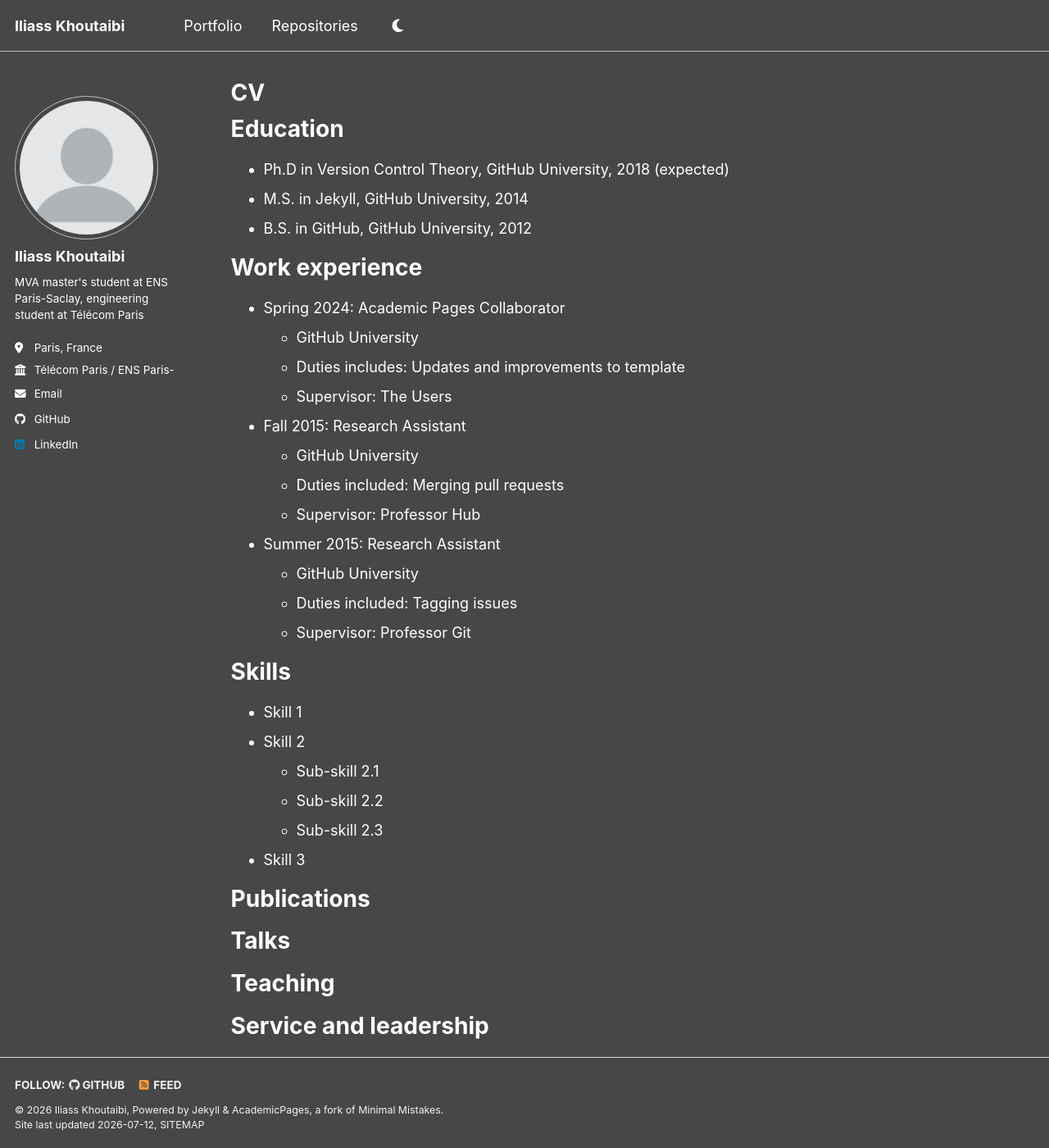
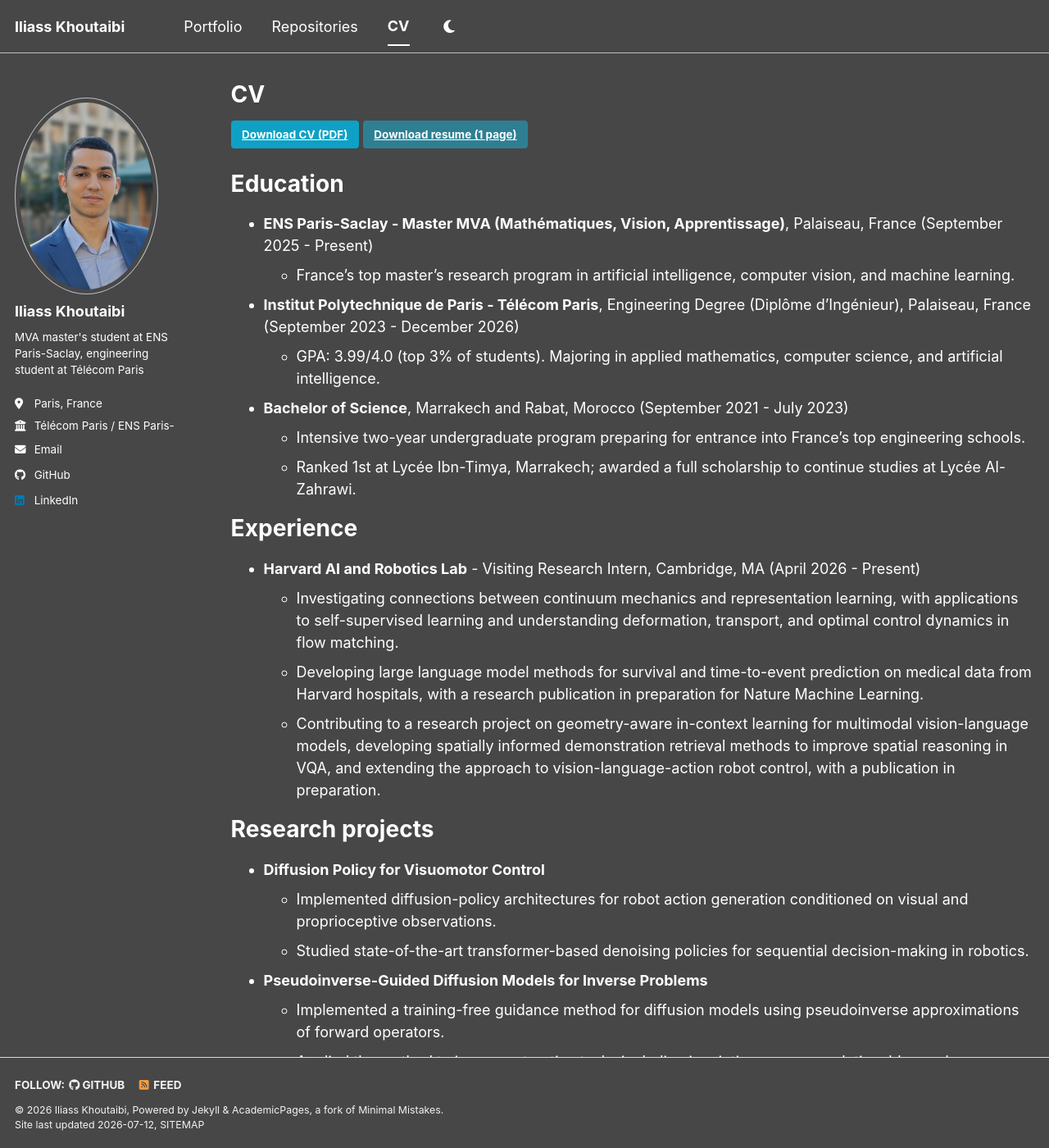
Before and after one commit to KHOUTAIBI/KHOUTAIBI.github.io, a Jekyll site: the page built from _pages/cv.md, in a window 1280 px wide and 1400 px high. Shown: the whole window at 82% size. Built offline with Jekyll 4.4.1, drawn with Linux system fonts in a browser that asks for light colours; a style sheet for code colours, icons or effects is not loaded; some of the changed text lies outside the part shown.

Commit message:
Add profile photo, CV page, and Bachelor step to journey

```diff
--- a/_config.yml
+++ b/_config.yml
@@ -23,7 +23,7 @@
 #               Additional customization can be done by editing /_includes/author-profile.html
 author:
   # Biographic information
-  avatar           : "profile.png"
+  avatar           : "profile.jpg"
   name             : "Iliass Khoutaibi"
   pronouns         : # example: "she/her"
   bio              : "MVA master's student at ENS Paris-Saclay, engineering student at Télécom Paris"
--- a/_data/navigation.yml
+++ b/_data/navigation.yml
@@ -14,6 +14,5 @@
   - title: "Repositories"
     url: /repositories/
 
-  # Re-enable when the CV is ready:
-  # - title: "CV"
-  #   url: /cv/
+  - title: "CV"
+    url: /cv/
--- a/_pages/cv.md
+++ b/_pages/cv.md
@@ -9,56 +9,67 @@
 
 {% include base_path %}
 
+<p>
+  <a href="{{ base_path }}/files/CV_Khoutaibi_Iliass.pdf" class="btn btn--primary">Download CV (PDF)</a>
+  <a href="{{ base_path }}/files/resume_iliass_khoutaibi.pdf" class="btn btn--info">Download resume (1 page)</a>
+</p>
+
 Education
 ======
-* Ph.D in Version Control Theory, GitHub University, 2018 (expected)
-* M.S. in Jekyll, GitHub University, 2014
-* B.S. in GitHub, GitHub University, 2012
+* **ENS Paris-Saclay - Master MVA (Mathématiques, Vision, Apprentissage)**, Palaiseau, France (September 2025 - Present)
+  * France's top master's research program in artificial intelligence, computer vision, and machine learning.
+* **Institut Polytechnique de Paris - Télécom Paris**, Engineering Degree (Diplôme d'Ingénieur), Palaiseau, France (September 2023 - December 2026)
+  * GPA: 3.99/4.0 (top 3% of students). Majoring in applied mathematics, computer science, and artificial intelligence.
+* **Bachelor of Science**, Marrakech and Rabat, Morocco (September 2021 - July 2023)
+  * Intensive two-year undergraduate program preparing for entrance into France's top engineering schools.
+  * Ranked 1st at Lycée Ibn-Timya, Marrakech; awarded a full scholarship to continue studies at Lycée Al-Zahrawi.
 
-Work experience
+Experience
 ======
-* Spring 2024: Academic Pages Collaborator
-  * GitHub University
-  * Duties includes: Updates and improvements to template
-  * Supervisor: The Users
+* **Harvard AI and Robotics Lab** - Visiting Research Intern, Cambridge, MA (April 2026 - Present)
+  * Investigating connections between continuum mechanics and representation learning, with applications to self-supervised learning and understanding deformation, transport, and optimal control dynamics in flow matching.
+  * Developing large language model methods for survival and time-to-event prediction on medical data from Harvard hospitals, with a research publication in preparation for Nature Machine Learning.
+  * Contributing to a research project on geometry-aware in-context learning for multimodal vision-language models, developing spatially informed demonstration retrieval methods to improve spatial reasoning in VQA, and extending the approach to vision-language-action robot control, with a publication in preparation.
 
-* Fall 2015: Research Assistant
-  * GitHub University
-  * Duties included: Merging pull requests
-  * Supervisor: Professor Hub
+Research projects
+======
+* **Diffusion Policy for Visuomotor Control**
+  * Implemented diffusion-policy architectures for robot action generation conditioned on visual and proprioceptive observations.
+  * Studied state-of-the-art transformer-based denoising policies for sequential decision-making in robotics.
+* **Pseudoinverse-Guided Diffusion Models for Inverse Problems**
+  * Implemented a training-free guidance method for diffusion models using pseudoinverse approximations of forward operators.
+  * Applied the method to image restoration tasks including inpainting, super-resolution, blur, and compression artifacts, and compared against diffusion posterior sampling baselines.
+* **LLM Agents for Text-Based Game Reasoning (Zork)**
+  * Designed autonomous LLM agents for planning, memory, and interaction in text-based environments such as Zork/Jericho.
+  * Implemented reasoning loops and action-selection policies to improve exploration in partially observable environments.
+* **Controlled and Efficient LLM Generation**
+  * Implemented controlled decoding methods for language models, including DFA/FSM-constrained generation for structured outputs and rule-based constraints.
+  * Studied inference-efficiency techniques for transformers, including KV-cache optimization, LoRA-based adaptation, and FlashAttention-style memory-efficient attention.
 
-* Summer 2015: Research Assistant
-  * GitHub University
-  * Duties included: Tagging issues
-  * Supervisor: Professor Git
+Additional projects
+------
+* Deep reinforcement learning for video games: DQN and PPO agents for Atari, Super Mario Bros, and MuJoCo simulations.
+* Generative architectures reproduced from the literature: WaveNet (raw audio), SinGAN (single-image GANs), and Listen, Attend and Spell (speech recognition).
+* Structured graph learning via spectral constraints: differentiable graph recovery from time series.
+* Quantifying extrinsic curvature in neural manifolds with differential-geometry tools and variational autoencoders.
+* Interpretable hyperspectral satellite image unmixing combining deep learning and plug-and-play optimization.
+* Kaggle molecular captioning challenge: fine-tuned LLaMA, Gemma, and RoBERTa with graph neural networks for molecular description generation.
+
+Extracurricular experience
+======
+* **Treasurer, Télécom Paris Robotics association**, Palaiseau, France (January 2024 - August 2025)
+  * Managed the association's annual budget, sponsorships, and financial compliance for robotics projects and events.
+  * Two-time participant in La Coupe de France de Robotique, contributing object-recognition, path-planning, and reinforcement-learning modules in C++, Python, and ROS 2.
 
 Skills
 ======
-* Skill 1
-* Skill 2
-  * Sub-skill 2.1
-  * Sub-skill 2.2
-  * Sub-skill 2.3
-* Skill 3
+* **Programming languages**: C, C++, Python, Java, JavaScript/TypeScript, HTML, CSS, React.js
+* **Frameworks, AI libraries and tools**: PyTorch, TensorFlow, NumPy, scikit-learn, OpenCV, Git, Linux, Bash/Shell
+* **Robotics frameworks**: ROS 2, Pinocchio, MuJoCo, Arduino, Gymnasium
 
-Publications
+Honors and awards
 ======
-  <ul>{% for post in site.publications reversed %}
-    {% include archive-single-cv.html %}
-  {% endfor %}</ul>
-
-Talks
-======
-  <ul>{% for post in site.talks reversed %}
-    {% include archive-single-talk-cv.html  %}
-  {% endfor %}</ul>
-
-Teaching
-======
-  <ul>{% for post in site.teaching reversed %}
-    {% include archive-single-cv.html %}
-  {% endfor %}</ul>
-
-Service and leadership
-======
-* Currently signed in to 43 different slack teams
+* Ranked 1st in class at Lycée Ibn Timiya, Marrakech.
+* Full merit scholarship, Lycée Al-Zahrawi, Rabat.
+* Government scholarship (France-Morocco), granted jointly by the French and Moroccan governments for higher studies in Paris.
+* Semi-finalist, French Debating Association of the Grandes Écoles of Paris, representing Télécom Paris.
```
Also changed, not shown: README.md (+2 -2 lines), _pages/about.md (+17 -2 lines), images/logos/mva.jpg, images/profile.jpg (added), 8 other files.
